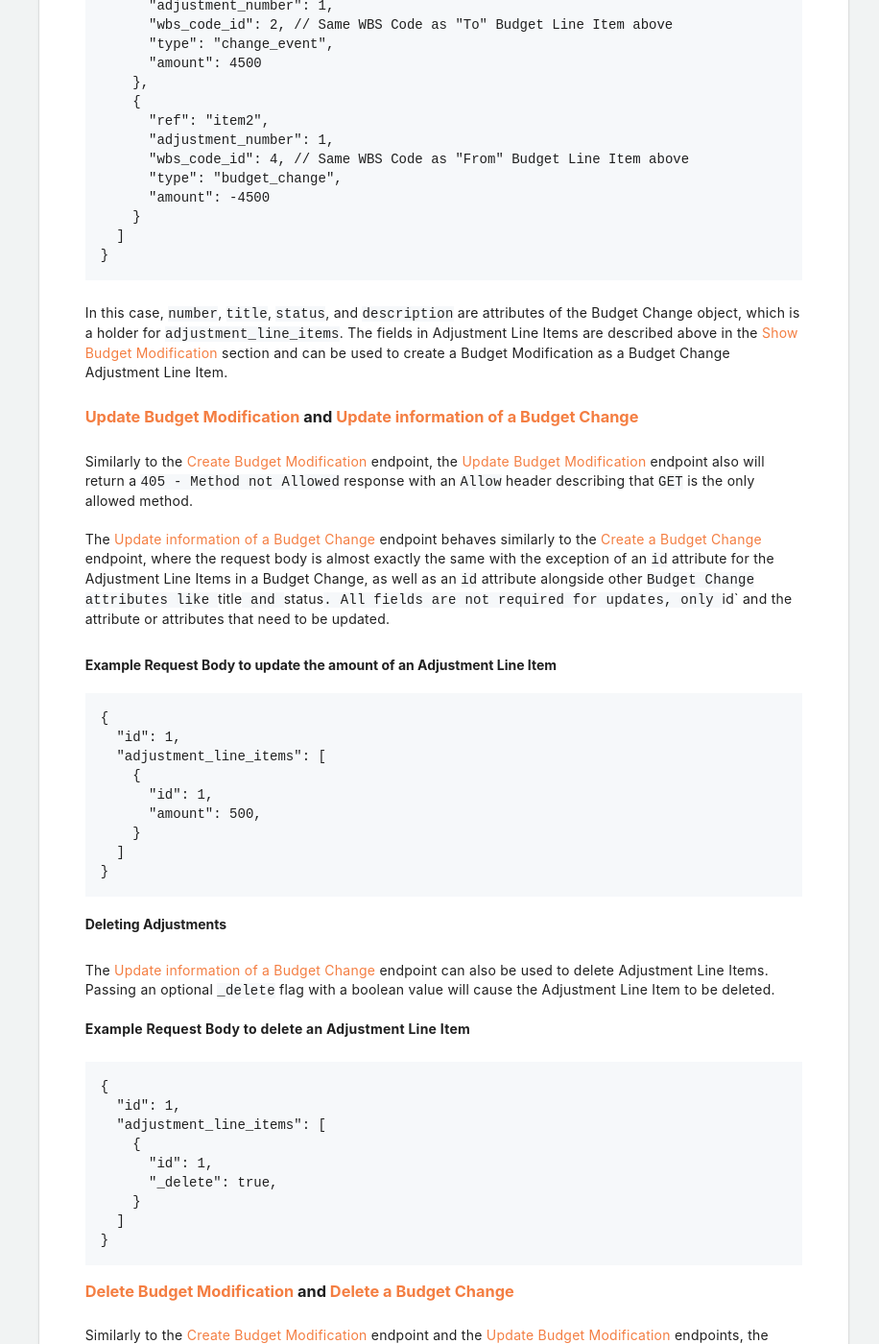
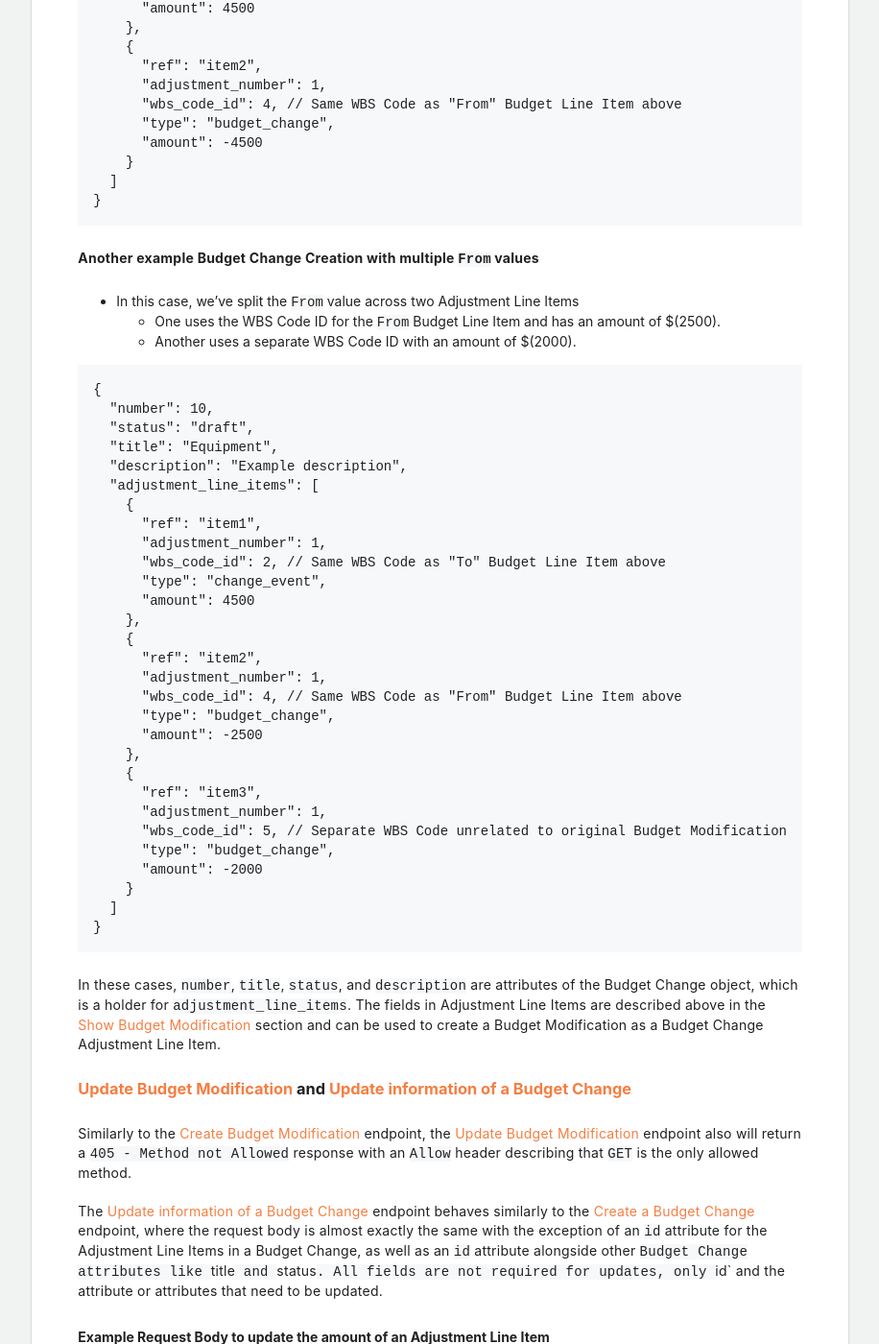
Before and after one commit to procore/documentation, a Jekyll site: the page built from tutorials/tutorial_budget_changes_api.md, in a window 1280 px wide and 1400 px high, scrolled down 7794 px. Shown: the whole window at 96% size, without its empty margins (348-1264 px from the left). Built offline with Jekyll 4.4.1, drawn with Linux system fonts in a browser that asks for light colours; some of the changed text lies outside the part shown.

Commit message:
update wording with creation explanations

````diff
--- a/tutorials/tutorial_budget_changes_api.md
+++ b/tutorials/tutorial_budget_changes_api.md
@@ -136,7 +136,7 @@ Once a company has migrated to Budget Changes from the Budget Modifications expe
 }
 ```
 
-If attempting to create a Budget Change with adjustments that correlate to a Budget Modification, ensure the WBS Code ID of the `To` Budget Line Item for a Budget Modification maps to an Adjustment Line Item with type `change_event` and the WBS Code ID for the `From` Budget Line Item maps to an Adjustment Line Item of type `budget_change`.
+If attempting to create a Budget Change with adjustments that correlate to a Budget Modification, ensure the WBS Code ID of the `To` Budget Line Item for a Budget Modification maps to an Adjustment Line Item with type `change_event` and the WBS Code ID for the `From` Budget Line Item maps to an Adjustment Line Item of type `budget_change`. As well, the two Adjustment Line Items are grouped together by setting the same `adjustment_number` on each record. On top of that, we can create multiple Adjustment Line Items with type `budget_change` with the same adjustment number, effectively making a Budget Modification with multiple `From` values.
 
 **Example Budget Modification**
 * Request Body:
@@ -181,7 +181,44 @@ If attempting to create a Budget Change with adjustments that correlate to a Bud
 }
 ```
 
-In this case, `number`, `title`, `status`, and `description` are attributes of the Budget Change object, which is a holder for `adjustment_line_items`. The fields in Adjustment Line Items are described above in the [Show Budget Modification](#show-apis) section and can be used to create a Budget Modification as a Budget Change Adjustment Line Item.
+**Another example Budget Change Creation with multiple `From` values**
+* In this case, we've split the `From` value across two Adjustment Line Items
+  * One uses the WBS Code ID for the `From` Budget Line Item and has an amount of $(2500).
+  * Another uses a separate WBS Code ID with an amount of $(2000).
+
+```json
+{
+  "number": 10,
+  "status": "draft",
+  "title": "Equipment",
+  "description": "Example description",
+  "adjustment_line_items": [
+    {
+      "ref": "item1",
+      "adjustment_number": 1,
+      "wbs_code_id": 2, // Same WBS Code as "To" Budget Line Item above
+      "type": "change_event",
+      "amount": 4500
+    },
+    {
+      "ref": "item2",
+      "adjustment_number": 1,
+      "wbs_code_id": 4, // Same WBS Code as "From" Budget Line Item above
+      "type": "budget_change",
+      "amount": -2500
+    },
+    {
+      "ref": "item3",
+      "adjustment_number": 1,
+      "wbs_code_id": 5, // Separate WBS Code unrelated to original Budget Modification
+      "type": "budget_change",
+      "amount": -2000
+    }
+  ]
+}
+```
+
+In these cases, `number`, `title`, `status`, and `description` are attributes of the Budget Change object, which is a holder for `adjustment_line_items`. The fields in Adjustment Line Items are described above in the [Show Budget Modification](#show-apis) section and can be used to create a Budget Modification as a Budget Change Adjustment Line Item.
 
 ### [Update Budget Modification](https://developers.procore.com/reference/rest/v1/budget-modifications?version=1.0#update-budget-modification) and [Update information of a Budget Change](https://developers.procore.com/reference/rest/v1/budget-change?version=1.0#update-information-of-a-budget-change) {#update-apis}
 
````
